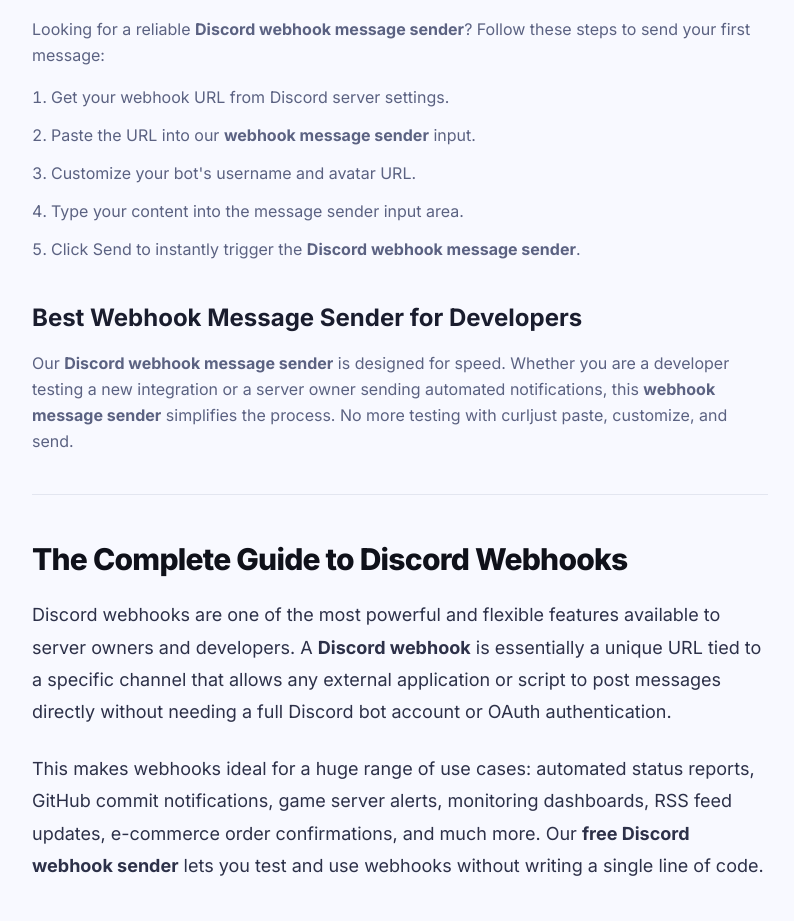
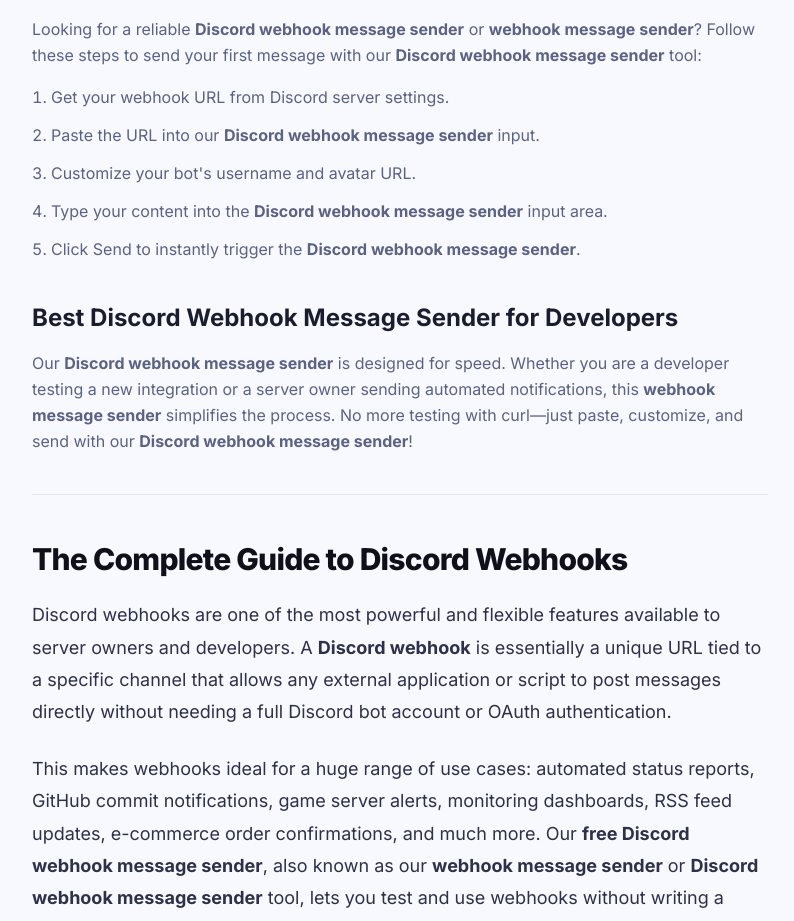
Before and after one commit to jassu-dev/freediscordtools, a Next.js app: page /tools/discord-webhook-sender in a window 1280 px wide. Shown: the part 729-1650 px from the top of the page, without its empty margins (240-1034 px from the left). Built offline with nearby package versions, Linux system fonts and the light colour scheme.

Commit message:
seo optimization for the discord webhook tool

```diff
--- a/src/app/tools/discord-webhook-sender/page.tsx
+++ b/src/app/tools/discord-webhook-sender/page.tsx
@@ -12,26 +12,28 @@
   {
     question: 'How to use a Discord webhook message sender?',
     answer:
-      'To use our Discord webhook message sender, paste your webhook URL, enter your desired message in the message sender tool, customize your bot name or avatar, and click "Send". It is the fastest webhook message sender online.',
+      'To use our Discord webhook message sender, paste your webhook URL, enter your desired message in our Discord webhook message sender tool, customize your bot name or avatar, and click "Send". It is the fastest Discord webhook message sender online.',
   },
   {
-    question: 'Why use an online webhook message sender?',
+    question: 'Why use an online Discord webhook message sender?',
     answer:
-      'An online webhook message sender allows developers and server admins to quickly test webhook integrations, send announcements, or post formatted messages without writing any code. It is an essential webhook message sender utility.',
+      'An online Discord webhook message sender allows developers and server admins to quickly test webhook integrations, send announcements, or post formatted messages without writing any code. It is an essential Discord webhook message sender utility.',
   },
   {
     question: 'Is this a free Discord webhook message sender?',
     answer:
-      'Yes, our tool is a 100% free Discord webhook message sender. You can send as many messages as you need for testing or server management without any limitations or sign-up requirements.',
+      'Yes, our tool is a 100% free Discord webhook message sender and webhook message sender. You can send as many messages as you need for testing or server management without any limitations or sign-up requirements.',
   },
 ];
 export const metadata: Metadata = {
-  title: 'Free Discord Webhook Message Sender & Webhook Tester',
+  title: 'Free Discord Webhook Message Sender | Webhook Sender for Discord',
   description:
-    'Use our free Discord webhook message sender to test webhooks instantly. The best online webhook message sender to customize bot name, avatar, and content.',
+    'Use our free Discord webhook message sender and webhook sender discord tool to send messages instantly. The best Discord webhook message sender for testing and customization.',
   keywords: [
     'discord webhook message sender',
+    'discord webhook sender',
     'webhook message sender',
+    'webhook sender discord',
     'discord webhook tester',
     'send discord webhook message',
     'discord webhook online tool',
@@ -43,17 +45,17 @@
     canonical: `${seoConfig.baseUrl}/tools/discord-webhook-sender/`,
   },
   openGraph: {
-    title: 'Free Discord Webhook Message Sender & Webhook Tester',
-    description: 'Send and test Discord webhook messages instantly. Customize bot name, avatar, and content. No coding required.',
+    title: 'Free Discord Webhook Message Sender | Webhook Sender for Discord',
+    description: 'Send and test Discord webhook messages instantly with our Discord webhook message sender tool. Customize bot name, avatar, and content. No coding required.',
     url: `${seoConfig.baseUrl}/tools/discord-webhook-sender/`,
     type: 'website',
     locale: 'en_US',
-    images: [{ url: seoConfig.defaultOgImage, width: 1200, height: 630, alt: 'Discord Webhook Sender' }],
+    images: [{ url: seoConfig.defaultOgImage, width: 1200, height: 630, alt: 'Discord Webhook Message Sender' }],
   },
   twitter: {
     card: 'summary_large_image',
-    title: 'Free Discord Webhook Message Sender & Webhook Tester',
-    description: 'Send Discord webhook messages instantly. Free, no coding, no sign-up.',
+    title: 'Free Discord Webhook Message Sender',
+    description: 'Send Discord webhook messages instantly with our Discord webhook message sender. Free, no coding, no sign-up.',
     site: seoConfig.twitterHandle,
   },
 };
@@ -69,7 +71,7 @@
       <WebSiteSchema />
       <SoftwareAppSchema
         name="Discord Webhook Message Sender"
-        description="Free online tool to send and test messages via Discord webhooks instantly."
+        description="Free online Discord webhook message sender tool to send and test messages via Discord webhooks instantly."
         url={PAGE_URL}
         applicationCategory="UtilitiesApplication"
       />
@@ -87,7 +89,7 @@
             Discord Webhook Message Sender
           </h1>
           <p className="text-lg text-[#5b6282] leading-relaxed">
-            The easiest <strong>Discord webhook message sender</strong>. Instantly send and test messages with our <strong>webhook message sender</strong> tool. No coding requiredcustomize your bot, preview, and send!
+            The easiest <strong>Discord webhook message sender</strong> and <strong>webhook message sender</strong>. Instantly send and test messages with our <strong>Discord webhook message sender</strong> tool. No coding required—customize your bot, preview, and send!
           </p>
         </header>
 
@@ -98,17 +100,17 @@
 
         <section aria-labelledby="how-to-heading" className="mb-10">
           <h2 id="how-to-heading" className="text-2xl font-bold text-[#1a1d2e] mb-4">
-            How to Use This Webhook Message Sender
+            How to Use This Discord Webhook Message Sender
           </h2>
           <div className="text-base text-[#5b6282] space-y-4 leading-relaxed">
             <p>
-              Looking for a reliable <strong>Discord webhook message sender</strong>? Follow these steps to send your first message:
+              Looking for a reliable <strong>Discord webhook message sender</strong> or <strong>webhook message sender</strong>? Follow these steps to send your first message with our <strong>Discord webhook message sender</strong> tool:
             </p>
             <ol className="space-y-3 list-decimal list-inside">
               <li>Get your webhook URL from Discord server settings.</li>
-              <li>Paste the URL into our <strong>webhook message sender</strong> input.</li>
+              <li>Paste the URL into our <strong>Discord webhook message sender</strong> input.</li>
               <li>Customize your bot&apos;s username and avatar URL.</li>
-              <li>Type your content into the message sender input area.</li>
+              <li>Type your content into the <strong>Discord webhook message sender</strong> input area.</li>
               <li>Click Send to instantly trigger the <strong>Discord webhook message sender</strong>.</li>
             </ol>
           </div>
@@ -116,11 +118,11 @@
 
         <section aria-labelledby="why-heading" className="mb-10">
           <h2 id="why-heading" className="text-2xl font-bold text-[#1a1d2e] mb-4">
-            Best Webhook Message Sender for Developers
+            Best Discord Webhook Message Sender for Developers
           </h2>
           <div className="text-base text-[#5b6282] space-y-4 leading-relaxed">
             <p>
-              Our <strong>Discord webhook message sender</strong> is designed for speed. Whether you are a developer testing a new integration or a server owner sending automated notifications, this <strong>webhook message sender</strong> simplifies the process. No more testing with curljust paste, customize, and send.
+              Our <strong>Discord webhook message sender</strong> is designed for speed. Whether you are a developer testing a new integration or a server owner sending automated notifications, this <strong>webhook message sender</strong> simplifies the process. No more testing with curl—just paste, customize, and send with our <strong>Discord webhook message sender</strong>!
             </p>
           </div>
         </section>
@@ -135,7 +137,7 @@
             Discord webhooks are one of the most powerful and flexible features available to server owners and developers. A <strong>Discord webhook</strong> is essentially a unique URL tied to a specific channel that allows any external application or script to post messages directly without needing a full Discord bot account or OAuth authentication.
           </p>
           <p>
-            This makes webhooks ideal for a huge range of use cases: automated status reports, GitHub commit notifications, game server alerts, monitoring dashboards, RSS feed updates, e-commerce order confirmations, and much more. Our <strong>free Discord webhook sender</strong> lets you test and use webhooks without writing a single line of code.
+            This makes webhooks ideal for a huge range of use cases: automated status reports, GitHub commit notifications, game server alerts, monitoring dashboards, RSS feed updates, e-commerce order confirmations, and much more. Our <strong>free Discord webhook message sender</strong>, also known as our <strong>webhook message sender</strong> or <strong>Discord webhook message sender</strong> tool, lets you test and use webhooks without writing a single line of code.
           </p>
 
           <h3 className="text-xl font-bold text-[#1a1d2e] pt-2">How to Create a Discord Webhook</h3>
--- a/src/data/tools.ts
+++ b/src/data/tools.ts
@@ -35,10 +35,10 @@
   },
   {
     slug: 'discord-webhook-sender',
-    name: 'Discord Webhook Sender',
-    description: 'Send and test Discord webhooks online. Customize username, avatar, and message content without coding.',
+    name: 'Discord Webhook Message Sender',
+    description: 'Send and test Discord webhooks online. The best Discord webhook message sender, webhook sender discord and webhook message sender. Customize username, avatar, and message content without coding.',
     href: '/tools/discord-webhook-sender/',
-    keywords: ['discord webhook sender', 'discord webhook tester', 'send message to discord webhook'],
+    keywords: ['discord webhook message sender', 'discord webhook sender', 'webhook message sender', 'webhook sender discord', 'discord webhook tester', 'send message to discord webhook'],
     category: 'Discord Management & Dev',
   },
   {
```
